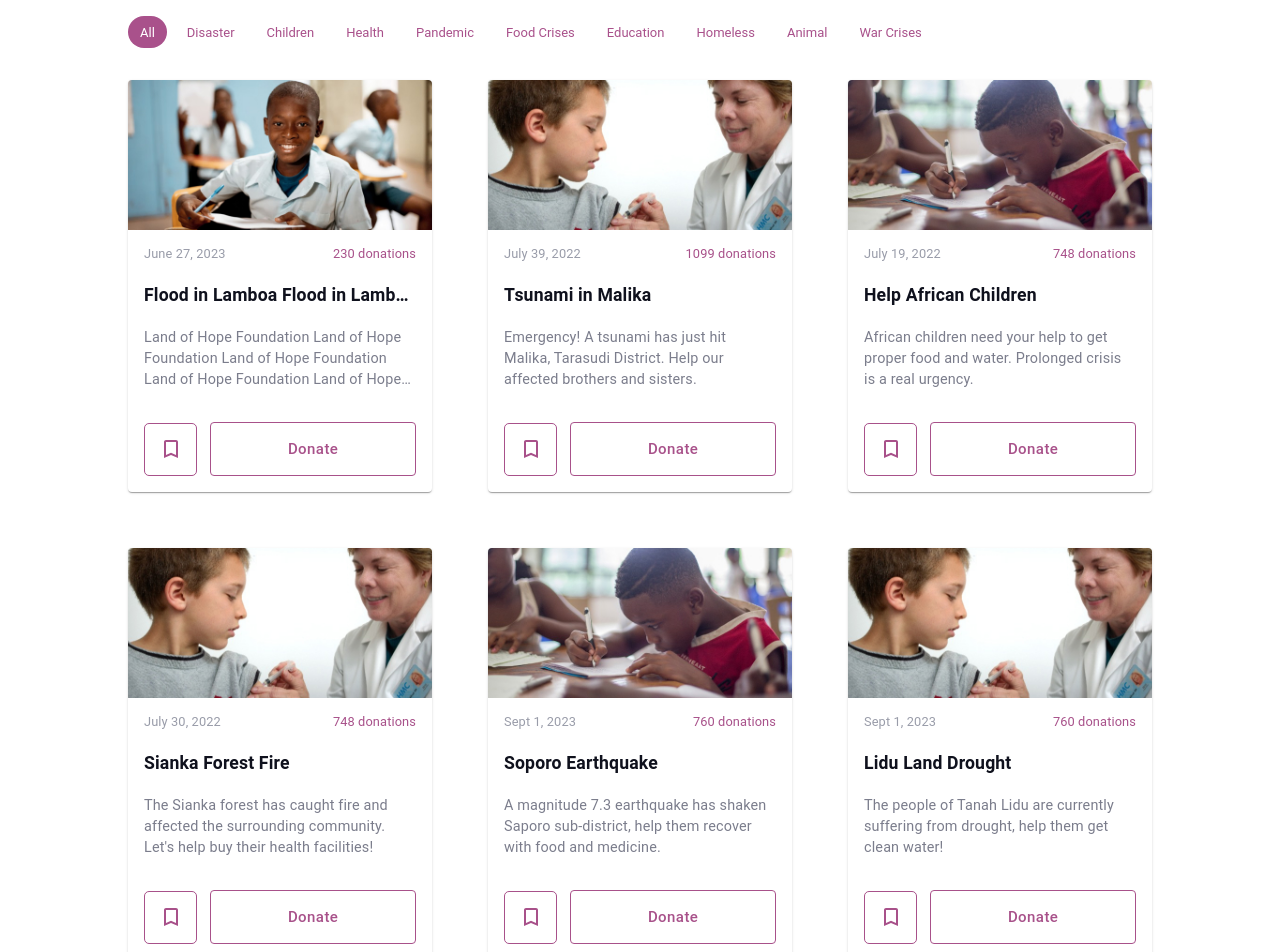
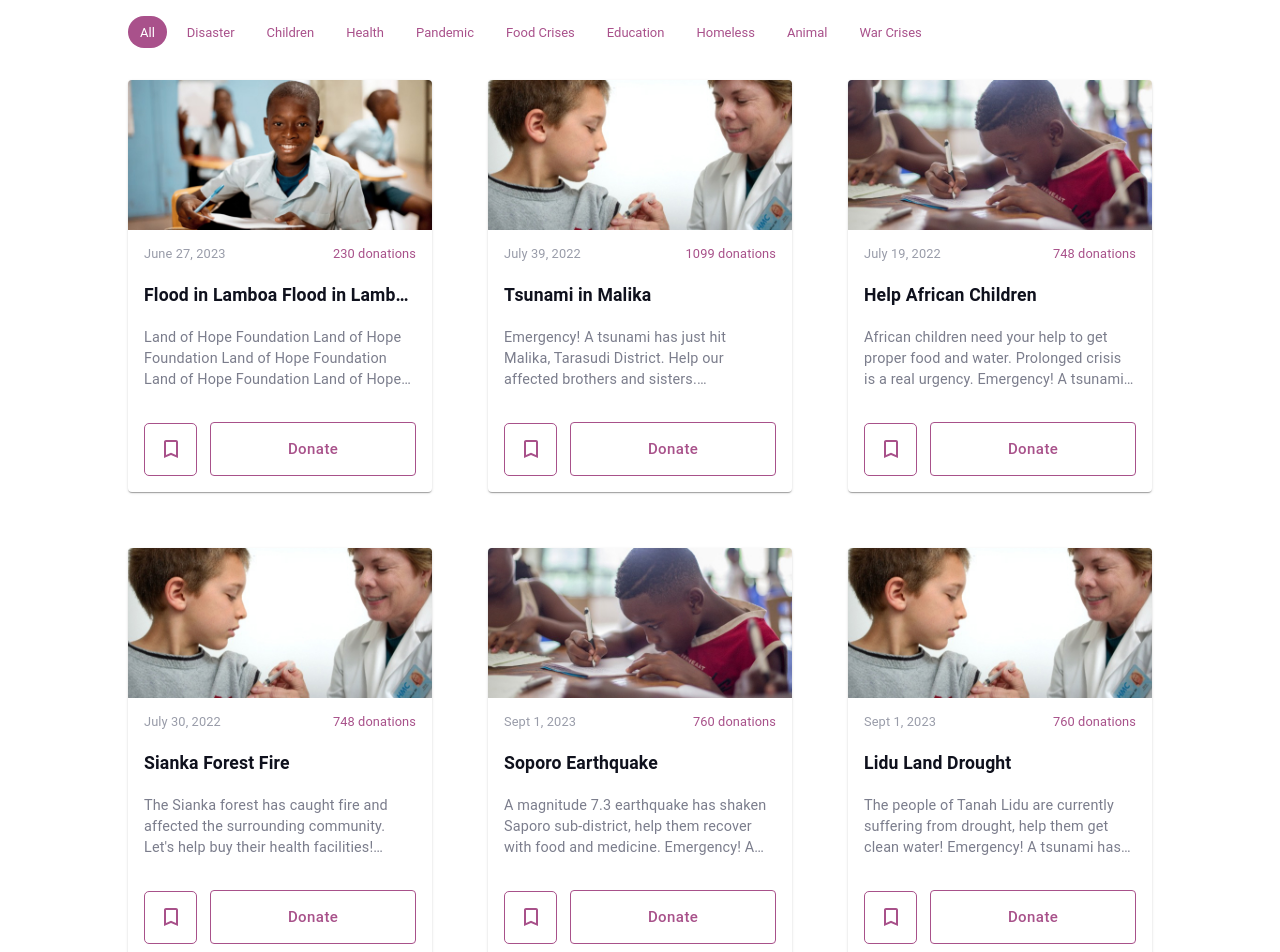
Before and after one commit to EmekaKezie/the-africa-vision, a Next.js app: page /donate in a window 1280 px wide. Shown: the top 952 px of the page. Built offline with nearby package versions, Linux system fonts and the light colour scheme.

Commit message:
Check Article

```diff
--- a/src/app/page.tsx
+++ b/src/app/page.tsx
@@ -76,7 +76,7 @@ export default function Home() {
 
       <Box sx={{ display: { xs: "none", md: "block" }, padding: "0 8rem" }}>
         {/* <PgBlog /> */}
-        <StoryArticles data={storyDonationData} swipeable />
+        <StoryArticles data={storyDonationData} />
       </Box>
       <Box sx={{ display: { xs: "block", md: "none" }, padding: "0 1rem" }}>
         {/* <PgBlog /> */}
--- a/src/data/storyData.tsx
+++ b/src/data/storyData.tsx
@@ -54,7 +54,7 @@ export const storyDonationData: IStory[] = [
     author: "Clink James",
     title: "Tsunami in Malika",
     content:
-      "Emergency! A tsunami has just hit Malika, Tarasudi District. Help our affected brothers and sisters.",
+      "Emergency! A tsunami has just hit Malika, Tarasudi District. Help our affected brothers and sisters. Emergency! A tsunami has just hit Malika, Tarasudi District. Help our affected brothers and sisters.",
     categoryName: "Disaster",
     categoryId: "1",
     analytics: {
@@ -71,7 +71,7 @@ export const storyDonationData: IStory[] = [
     author: "Clink James",
     title: "Help African Children",
     content:
-      "African children need your help to get proper food and water. Prolonged crisis is a real urgency.",
+      "African children need your help to get proper food and water. Prolonged crisis is a real urgency. Emergency! A tsunami has just hit Malika, Tarasudi District. Help our affected brothers and sisters.",
     categoryName: "Children",
     categoryId: "2",
     analytics: {
@@ -90,7 +90,7 @@ export const storyDonationData: IStory[] = [
     author: "Clink James",
     title: "Sianka Forest Fire",
     content:
-      "The Sianka forest has caught fire and affected the surrounding community. Let's help buy their health facilities!",
+      "The Sianka forest has caught fire and affected the surrounding community. Let's help buy their health facilities! Emergency! A tsunami has just hit Malika, Tarasudi District. Help our affected brothers and sisters.",
     categoryName: "Children",
     categoryId: "2",
     analytics: {
@@ -109,7 +109,7 @@ export const storyDonationData: IStory[] = [
     title: "Soporo Earthquake",
     author: "Clink James",
     content:
-      "A magnitude 7.3 earthquake has shaken Saporo sub-district, help them recover with food and medicine.",
+      "A magnitude 7.3 earthquake has shaken Saporo sub-district, help them recover with food and medicine. Emergency! A tsunami has just hit Malika, Tarasudi District. Help our affected brothers and sisters.",
     categoryName: "Health",
     categoryId: "3",
     analytics: {
@@ -128,7 +128,7 @@ export const storyDonationData: IStory[] = [
     author: "Clink James",
     title: "Lidu Land Drought",
     content:
-      "The people of Tanah Lidu are currently suffering from drought, help them get clean water!",
+      "The people of Tanah Lidu are currently suffering from drought, help them get clean water! Emergency! A tsunami has just hit Malika, Tarasudi District. Help our affected brothers and sisters.",
     categoryName: "Pandemic",
     categoryId: "4",
     analytics: {
```
